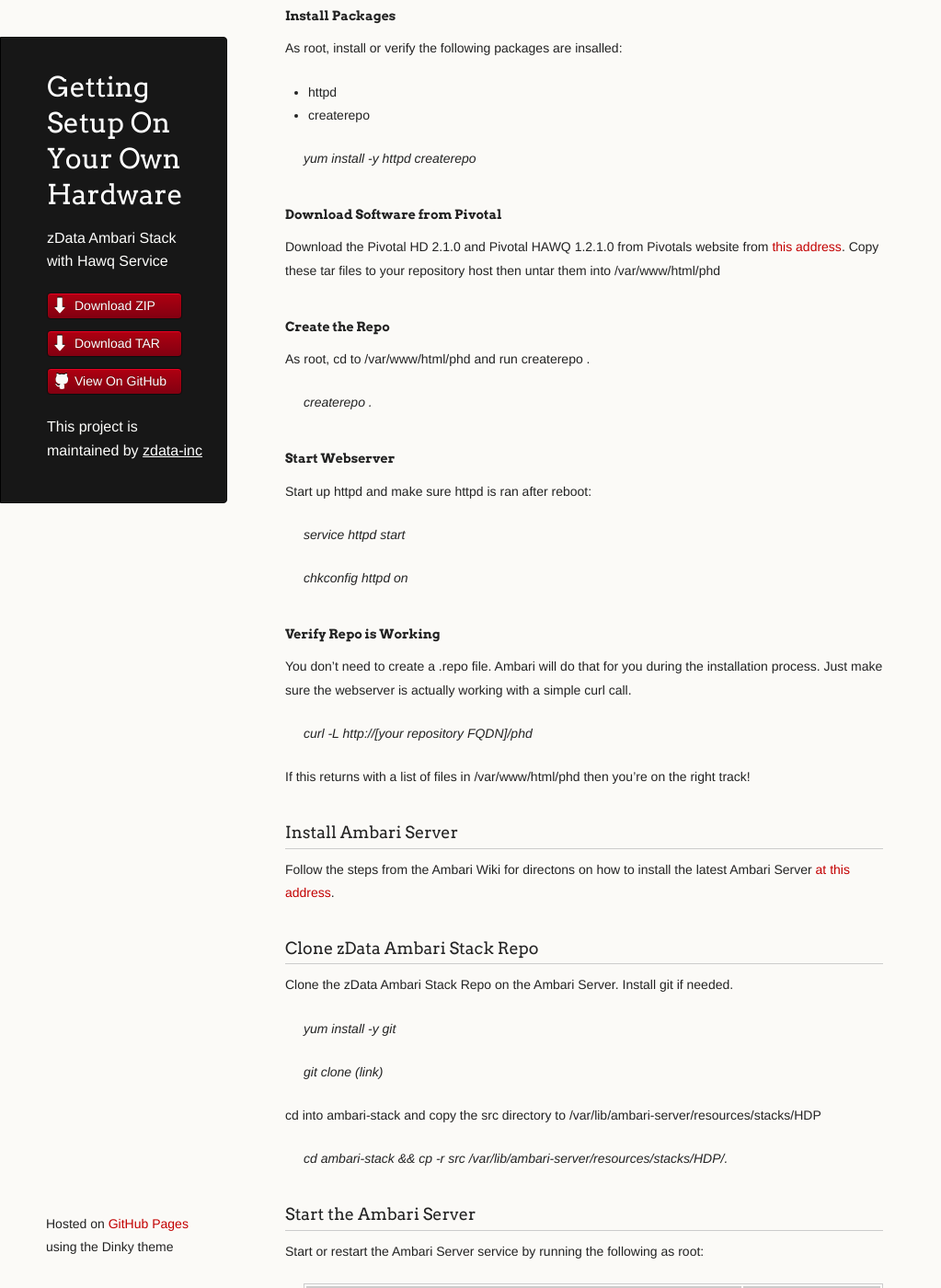
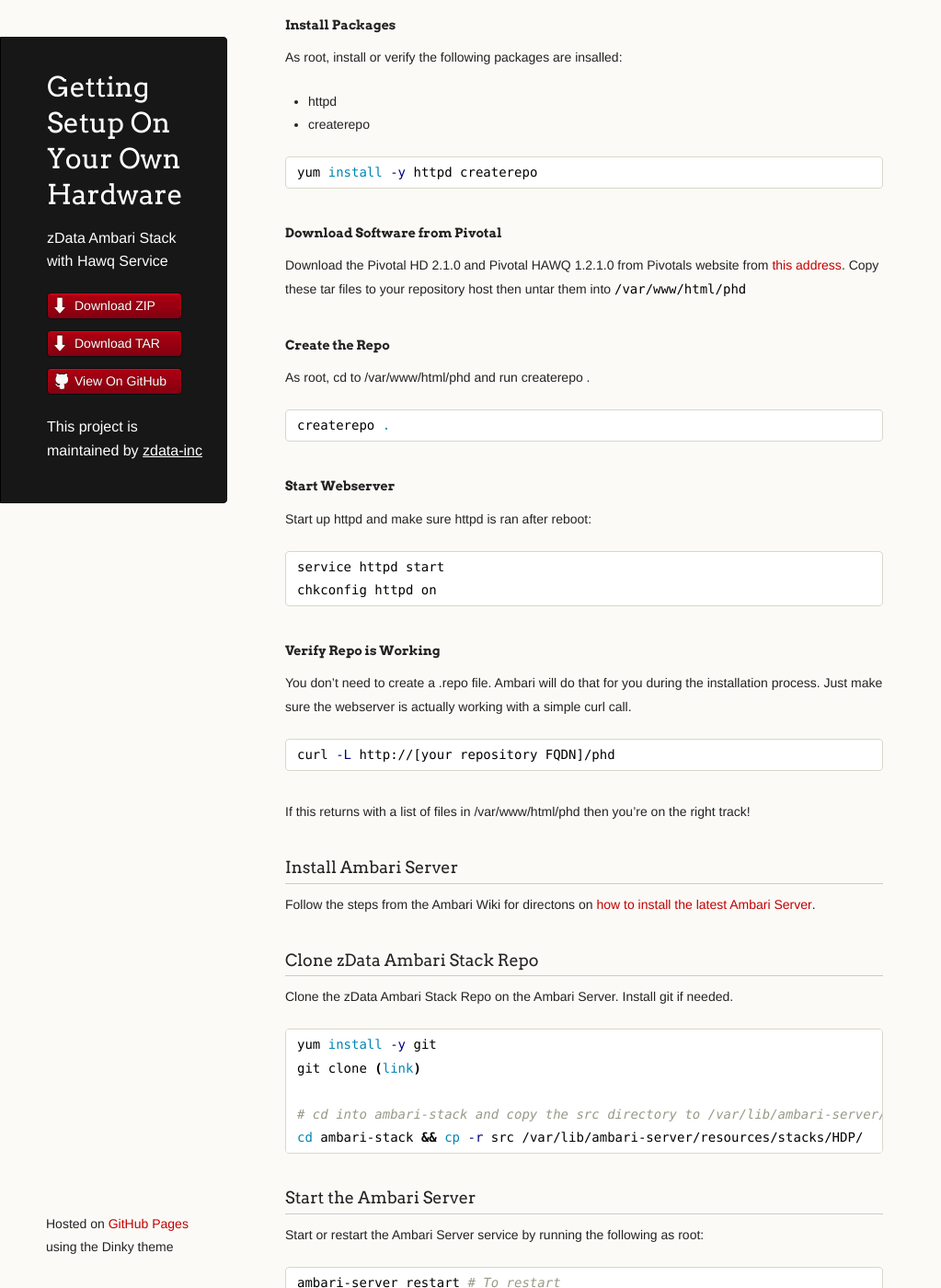
Before and after one commit to zdata-inc/ambari-extensions, a Jekyll site: the page built from getting-setup/on-your-own-hardware.md, in a window 1280 px wide and 1400 px high, scrolled down 592 px. Shown: the whole window at 92% size, without its empty margins (0-1023 px from the left). Built offline with Jekyll 4.4.1, drawn with Linux system fonts in a browser that asks for light colours; Markdown is read by kramdown in place of the engine named in the settings; some of the changed text lies outside the part shown.

Commit message:
Cleanup on your own hardware a bit.
Wrap code in codeblocks instead of blockquotes

````diff
--- a/getting-setup/on-your-own-hardware.md
+++ b/getting-setup/on-your-own-hardware.md
@@ -15,50 +15,68 @@
 ### Setup Local Repository
 ##### Pick a Host
 Pick a host that is accessible to all other hosts that will act as your local repository. We recommend using the same host as the one that will be used for the Ambari Server. Create a new directory called "phd" in your webroot directory.
->mkdir -p /var/www/html/phd
+
+```bash
+mkdir -p /var/www/html/phd
+```
 
 ##### Install Packages
 As root, install or verify the following packages are insalled:
 * httpd
 * createrepo
 
->yum install -y httpd createrepo
+```bash
+yum install -y httpd createrepo
+```
 
 ##### Download Software from Pivotal
-Download the Pivotal HD 2.1.0 and Pivotal HAWQ 1.2.1.0 from Pivotals website from [this address](https://network.pivotal.io/products/pivotal-hd). Copy these tar files to your repository host then untar them into /var/www/html/phd
+Download the Pivotal HD 2.1.0 and Pivotal HAWQ 1.2.1.0 from Pivotals website from [this address](https://network.pivotal.io/products/pivotal-hd). Copy these tar files to your repository host then untar them into `/var/www/html/phd`
 
 ##### Create the Repo
 As root, cd to /var/www/html/phd and run createrepo .
 
->createrepo .
+```bash
+createrepo .
+```
 
 #### Start Webserver
 Start up httpd and make sure httpd is ran after reboot:
->service httpd start
 
->chkconfig httpd on
+```bash
+service httpd start
+chkconfig httpd on
+```
 
 #### Verify Repo is Working
 You don't need to create a .repo file. Ambari will do that for you during the installation process. Just make sure the webserver is actually working with a simple curl call.
->curl -L http://[your repository FQDN]/phd
+
+```bash
+curl -L http://[your repository FQDN]/phd
+```
 
 If this returns with a list of files in /var/www/html/phd then you're on the right track!
 
 ### Install Ambari Server
-Follow the steps from the Ambari Wiki for directons on how to install the latest Ambari Server [at this address](https://cwiki.apache.org/confluence/display/AMBARI/Ambari+User+Guides).
+Follow the steps from the Ambari Wiki for directons on [how to install the latest Ambari Server](https://cwiki.apache.org/confluence/display/AMBARI/Ambari+User+Guides).
 
 ### Clone zData Ambari Stack Repo
 Clone the zData Ambari Stack Repo on the Ambari Server. Install git if needed.
->yum install -y git
 
->git clone (link)
+```bash
+yum install -y git
+git clone (link)
 
-cd into ambari-stack and copy the src directory to /var/lib/ambari-server/resources/stacks/HDP
->cd ambari-stack && cp -r src /var/lib/ambari-server/resources/stacks/HDP/.
+# cd into ambari-stack and copy the src directory to /var/lib/ambari-server/resources/stacks/HDP
+cd ambari-stack && cp -r src /var/lib/ambari-server/resources/stacks/HDP/
+```
 
 ### Start the Ambari Server
 Start or restart the Ambari Server service by running the following as root:
->ambari-server restart|start
+
+```bash
+ambari-server restart # To restart
+ambari-server start   # To start
+```
 
 ### Begin Install
 You're all set to try the zData stack! Point your URL to the fully qualified domain name of the Ambari Server, login, and setup a new cluster. When selecting a stack to use, you should see the zData stack definition listed.
````
